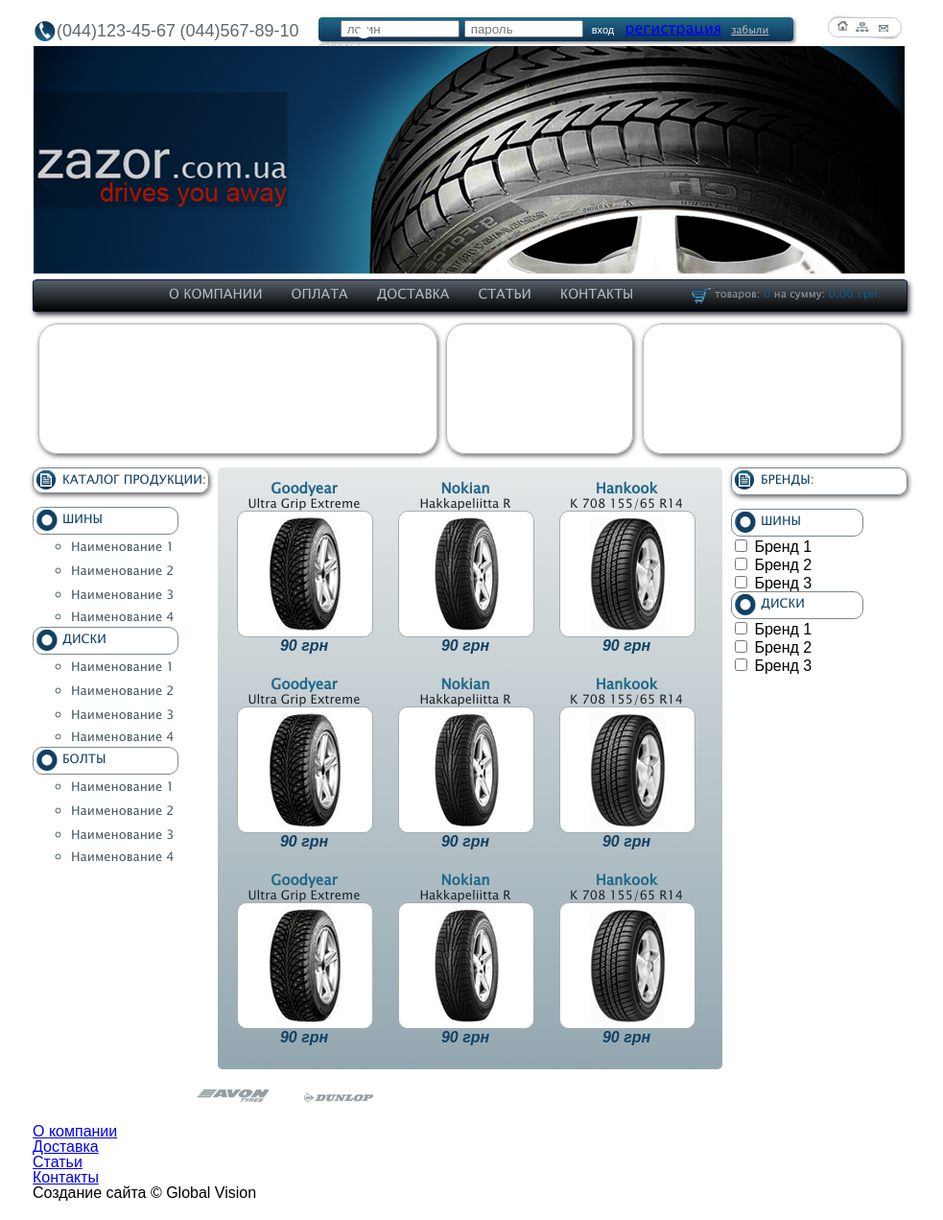
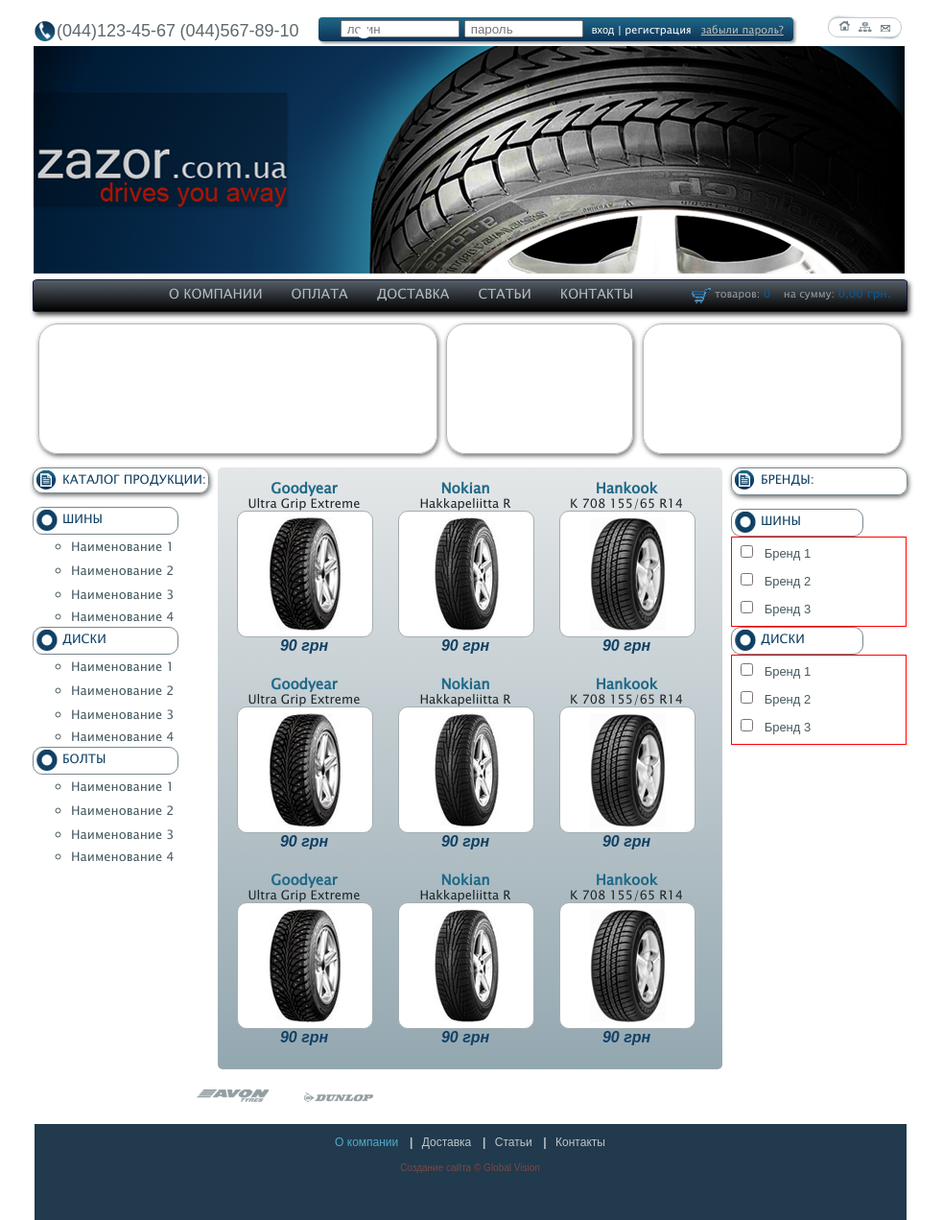
Before and after one commit to boooeller/boooeller.github.io, a plain HTML site: page GoIT/markup/home/lesson6/index.html in a window 1280 px wide. Shown: the whole page at 96% size, without its empty margins (150-1133 px from the left). Drawn offline with Linux system fonts and the light colour scheme.

Commit message:
Update style.css

```diff
--- a/GoIT/markup/home/lesson6/css/style.css
+++ b/GoIT/markup/home/lesson6/css/style.css
@@ -101,28 +101,43 @@
 
 }
 
-button {
+/*button {
 	background: none;
 	border: none;
 	font-size: 11px;
 	color: #fff;
 	cursor: pointer;
-	/*font-family: Arial, sans-serif;*/
 	margin-left: -2px;
 
+}*/
+
+.enter {
+	background: none;
+	border: none;
+	font-size: 11px;
+	color: #fff;
+	cursor: pointer;
+	margin-left: -2px;
+	position: relative;
 }
 
-.line {
+.enter:after {
+	content: "|";
+	position: absolute;
+	right: -1px;
+}
+
+.reg {
 	font-size: 11px;
 	color: #fff;
-	margin: 0 -6px;
+	text-decoration: none;
 }
 
 .forgot {
 	font-size: 11px;
 	color: #bfbfbf;
 	text-decoration: underline;
-	 font-family: lsansuni;
+	font-family: lsansuni;
 	margin-left: 5px;
 }
 
@@ -135,6 +150,8 @@
 	margin-right: 6px;
 	position: relative;
 	background-color: #fff;
+	line-height: 19px;
+	text-align: center;
 }
 
 .after_login:before {
@@ -156,15 +173,16 @@
 }
 
 .after_login a {
-	display: block;
+	/*display: block;*/
 	background: url(../img/sprite2.png) no-repeat;
-	position: absolute;
-	bottom: 5px;
+	/*position: absolute;*/
+	/*bottom: 5px;
 	left: 9px;
-	/*border: 1px solid black; */
-	float: left;
-	/*margin-left: 9px;
-	margin-bottom: 6px;*/
+	float: left;*/
+	display: inline-block;
+	vertical-align: bottom;
+	margin: 0 0 5px 0;
+
 }
 
 .first_link {
@@ -178,7 +196,8 @@
 	/*border: 1px solid red;*/
 	width: 14px;
 	height: 10px;
-	left: 28px;
+	/*left: 28px;*/
+	margin: 0 5px 5px 5px;
 }
 
 .after_login .third_link {
@@ -186,7 +205,7 @@
 	/*border: 1px solid red;*/
 	width: 10px;
 	height: 7px;
-	left: 52px;
+	/*left: 52px;*/
 }
 
 .clearfix:after {
@@ -207,10 +226,11 @@
 }
 
 nav {
-	padding-left: 126px;
-	padding-top: 2px;
+	/*padding-left: 126px;
+	padding-top: 2px;*/
+	padding: 2px 0 5px 126px;
 	width: 784px;
-	height: 30px;
+	/*height: 30px;*/
 	-webkit-border-radius: 5px/3px 3px 2px 2px;
 	-moz-border-radius: 5px/3px 3px 2px 2px;
 	border-radius: 5px/3px 3px 2px 2px;
@@ -258,18 +278,14 @@
 	color: #fff;
 }
 
-nav p {
+.prod {
 	position: relative;
+	margin-left: 70px;
 	float: left;
 	line-height: 25px;
-	margin-left: 20px;
 	font-size: 11px;
 	color: #929b9f;
-}
-
-.prod {
-	/*border: 1px solid red;*/
-	margin-left: 70px;
+	/*vertical-align: middle;*/
 
 }
 
@@ -285,21 +301,8 @@
 .price {
 	color: #0d5a8f;
 	font-size: 12px;
+	margin: 0 10px 0 0;
 }
-
-.suma {
-	/*border: 1px solid red;*/
-}
-
-.suma .price {
-	margin-left: 2px;
-	/*border: 1px solid red;*/
-}
-
-/*.prod, .suma {
-	font-size: 11px;
-	border: 1px solid red;
-}*/
 
 .filter {
 	/*border: 1px solid red;*/
@@ -320,11 +323,36 @@
 
 .car_search {
 	width: 414px;
+	position: relative;
 }
+
+/*.car_search h5 {
+	text-align: center;
+	font-size: 12px;
+	color: #154467;
+	font-weight: bold;
+	position: absolute;
+	left: 150px;
+}*/
+
+
+/*.disk {
+	text-align: left;
+	border: 1px solid red;
+	color: #154467;
+	font-size: 10px;
+}*/
+
+/*.tire {
+	text-align: right;
+	color: red;
+	margin: 0 0 0 300px;
+}*/
 
 .tire_search {
 	width: 193px;
 	margin: 0 10px 0 9px;
+
 }
 
 .disk_search {
@@ -435,6 +463,28 @@
 .prod_list li:last-child {
 	line-height: 20px;
 }
+
+.checkbox {
+	border: 1px solid red;
+	/*width: 100px;*/
+}
+
+.checkbox li {
+	margin: 5px 0 10px 5px;
+	font-size: 13px;
+	color: #465961;
+}
+
+.checkbox input {
+
+}
+
+.checkbox label {
+	margin: 0 0 0 5px;
+
+
+}
+
 .brand, .brand_rires, .brand_discs {
 	border: 1px solid #79878d;
 	width: 136px;
@@ -560,47 +610,59 @@
 	margin: 0 4px;
 }
 
-.footer {
+footer {
 	width: 909px;
 	height: 80px;
 	background: #213a4d;
 	margin: 0 auto;
 	padding: 10px 0;
 	text-align: center;
+
 }
 
-.footer ul {
+footer ul {
 	/*width: 300px;*/
 	/*border: 1px solid red;*/
 	margin: 0 auto;
 	/*text-align: center;*/
 }
 
-.footer li {
+footer li {
 	display: inline-block;
+	margin: 0 10px;
 
 }
 
-.footer li a {
+footer li a {
 	text-decoration: none;
 	color: #bec6c9;
 	font-size: 12px;
-	border-left: 1px solid #bec6c9;
-	padding: 0 10px;
+	/*border-left: 1px solid #bec6c9;*/
+	position: relative;
 }
 
-.footer .active {
+footer .active {
 	color: #52abcb;
 	border: none;
 }
 
-.footer li a:hover {
+footer li a:hover {
 	color: #52abcb;
 
 }
 
-.footer p {
+footer p {
 	font-size: 10px;
 	color: #7f4740;
 	margin: 15px 0;
 }
+
+footer .active:after, .del:after, .art:after {
+	content: "|";
+	position: absolute;
+	top: 1px;
+	right: -15px;
+	color: #bec6c9;
+	font-weight: bold;
+	/*font-size: 12px;*/
+}
```
